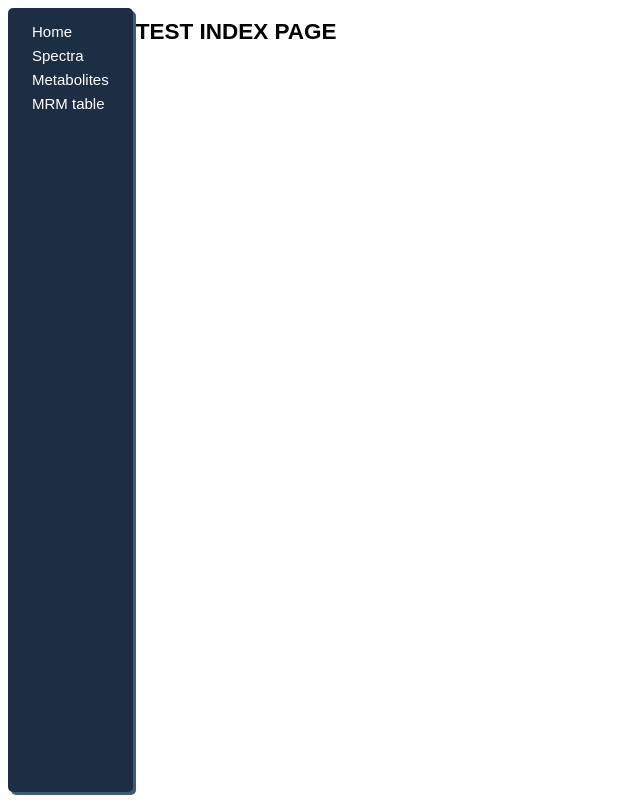
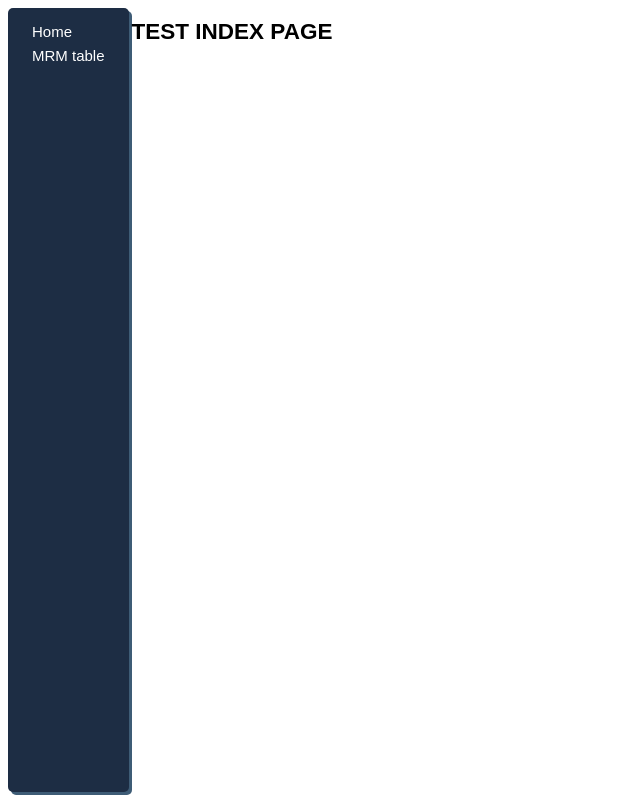
Before and after one commit to wolframowy/mgr, a Django app: page / in a window 1280 px wide. Shown: the whole page, without its empty margins (0-640 px from the left). Run offline with Django 3.2, Linux system fonts and the light colour scheme.

Commit message:
Remove dummy views from front.

```diff
--- a/django_test/hmdb/subviews/reg_param_get_async.py
+++ b/django_test/hmdb/subviews/reg_param_get_async.py
@@ -16,7 +16,7 @@ def reg_param_get_async(request):
     elif payload['type'] == 'metabolites':
         return reg_parm_get_metabolites(payload)
     elif payload['type'] == 'advanced':
-        return reg_parm_get_metabolites_advanced(payload)
+        return reg_parm_get_names_advanced(payload)
     elif payload['type'] == 'biospecimen':
         return reg_parm_get_biospecimen()
     raise Http404
@@ -62,7 +62,7 @@ def reg_parm_get_biospecimen():
     return JsonResponse(data, safe=False)
 
 
-def reg_parm_get_metabolites_advanced(payload):
+def reg_parm_get_names_advanced(payload):
     q = Q()
     if payload['mass_min'] != '':
         q &= Q(monisotopic_molecular_weight__gte=payload['mass_min'])
--- a/django_test/hmdb/templates/hmdb/navbar.html
+++ b/django_test/hmdb/templates/hmdb/navbar.html
@@ -3,8 +3,6 @@
 {% block sidebar %}
     <ul class="navbar">
         <a href="{% url 'hmdb:index' %}"><li>Home</li></a>
-        <a href="{% url 'hmdb:spectras' %}"><li>Spectra</li></a>
-        <a href="{% url 'hmdb:metabolites' %}"><li>Metabolites</li></a>
         <a href="{% url 'hmdb:reg_param' %}"><li>MRM table</li></a>
     </ul>
 {% endblock %}
--- a/django_test/hmdb/urls.py
+++ b/django_test/hmdb/urls.py
@@ -5,8 +5,6 @@ from . import views
 app_name = 'hmdb'
 urlpatterns = [
     path('', views.index, name='index'),
-    path('spectras', views.spectras, name='spectras'),
-    path('metabolites', views.metabolites, name='metabolites'),
     path('reg_param', views.reg_param, name='reg_param'),
     path('reg_param/get', views.reg_param_get_async, name='reg_param_get_async')
 ]
--- a/django_test/hmdb/views.py
+++ b/django_test/hmdb/views.py
@@ -1,6 +1,4 @@
 
 from .subviews.index import *
-from .subviews.spectras import *
-from .subviews.metabolites import *
 from .subviews.reg_param import *
 from .subviews.reg_param_get_async import *
```
